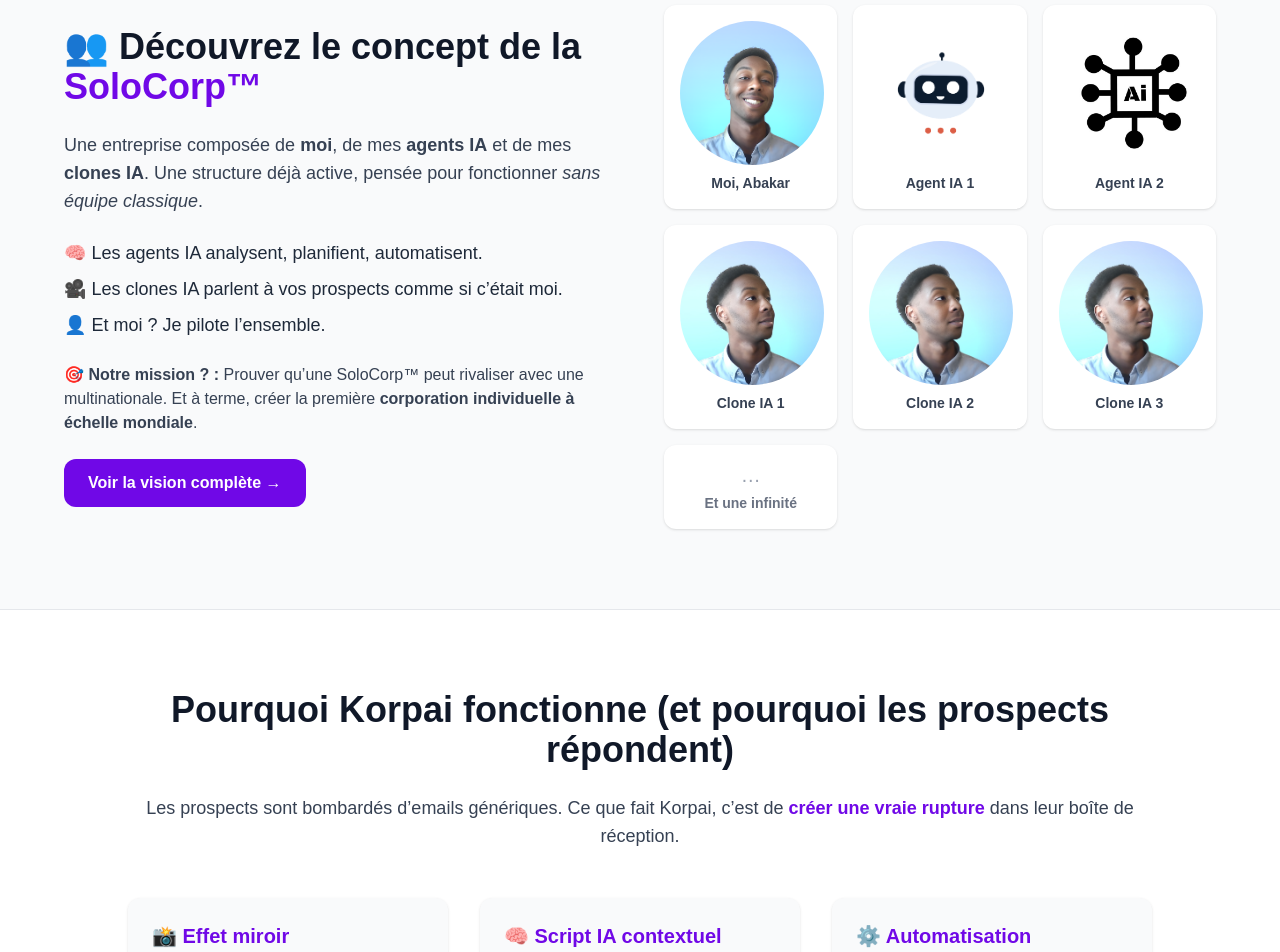
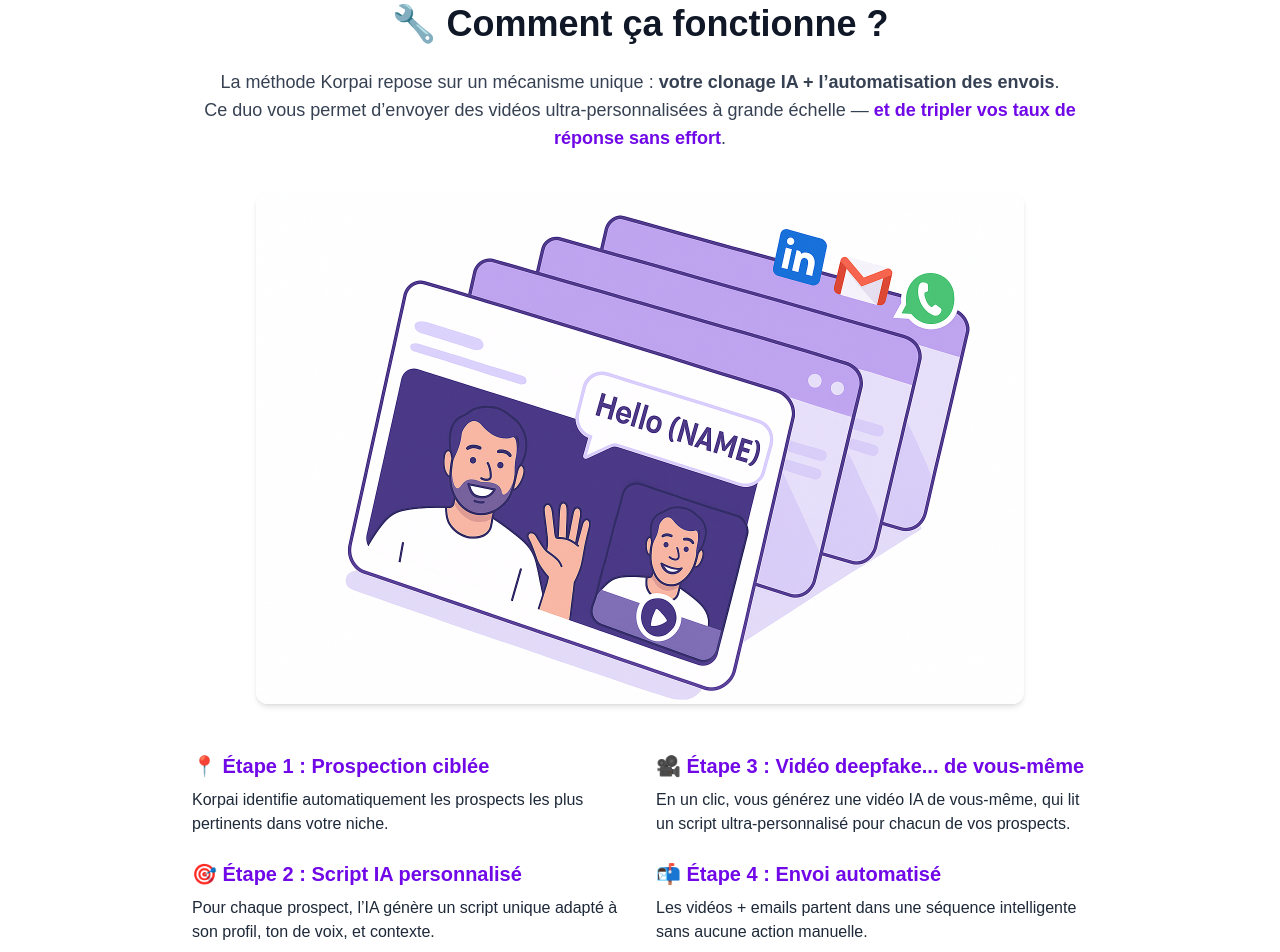
Before and after one commit to oumar-abakar/korpai, a Next.js app: page / in a window 1280 px wide. Shown: the part 660-1612 px from the top of the page. Built offline with nearby package versions, Linux system fonts and the light colour scheme.

Commit message:
header a 2 link and mechanism replace

```diff
--- a/src/components/Mechanism.tsx
+++ b/src/components/Mechanism.tsx
@@ -1,67 +1,58 @@
-import Link from "next/link";
 import Image from "next/image";
 
-export default function SoloCorpTeam() {
+export default function Mechanism() {
   return (
-    <section className="bg-gray-50 py-20 px-6 border-t border-gray-200">
-      <div className="max-w-6xl mx-auto grid md:grid-cols-2 gap-12 items-center">
-
-        {/* Texte */}
-        <div>
-          <h2 className="text-3xl md:text-4xl font-bold text-gray-900 mb-6">
-            👥 Découvrez le concept de la <span className="text-violet-700">SoloCorp™</span>
-          </h2>
-          <p className="text-lg text-gray-700 mb-6">
-            Une entreprise composée de <strong>moi</strong>, de mes <strong>agents IA</strong> et de mes <strong>clones IA</strong>.
-            Une structure déjà active, pensée pour fonctionner <em>sans équipe classique</em>.
-          </p>
-
-          <ul className="text-base md:text-lg text-gray-800 space-y-2 mb-6">
-            <li>🧠 Les agents IA analysent, planifient, automatisent.</li>
-            <li>🎥 Les clones IA parlent à vos prospects comme si c’était moi.</li>
-            <li>👤 Et moi ? Je pilote l’ensemble.</li>
-          </ul>
-
-          <p className="text-md text-gray-700 mb-6">
-            🎯 <strong>Notre mission ? :</strong> Prouver qu’une SoloCorp™ peut rivaliser avec une multinationale.
-            Et à terme, créer la première <strong>corporation individuelle à échelle mondiale</strong>.
-          </p>
-
-          <Link
-            href="/a-propos"
-            className="inline-block bg-violet-700 text-white px-6 py-3 rounded-xl font-semibold hover:bg-violet-800 transition"
-          >
-            Voir la vision complète →
-          </Link>
+    <section id="mecanisme" className="bg-white py-20 px-6">
+      <div className="max-w-4xl mx-auto text-center">
+        <h2 className="text-3xl md:text-4xl font-bold text-gray-900 mb-6">
+          🔧 Comment ça fonctionne ?
+        </h2>
+        <p className="text-lg text-gray-700 mb-10">
+          La méthode Korpai repose sur un mécanisme unique : <strong>votre clonage IA + l’automatisation des envois</strong>.<br />
+          Ce duo vous permet d’envoyer des vidéos ultra-personnalisées à grande échelle — <span className="text-violet-700 font-semibold">et de tripler vos taux de réponse sans effort</span>.
+        </p>
+        {/* Image illustrative */}
+        <div className="mb-12">
+          <Image
+            src="/looms.png"
+            alt="Illustration du mécanisme de prospection IA"
+            width={400}
+            height={400}
+            className="w-full max-w-3xl mx-auto rounded-xl shadow-md"
+          />
         </div>
 
-        {/* Visuel type trombinoscope */}
-        <div className="grid grid-cols-3 gap-4 text-center text-sm text-gray-700">
-          {[
-            { src: "/profil-ai.png", alt: "Moi", label: "Moi, Abakar" },
-            { src: "/agent-ia1.png", alt: "Agent IA 1", label: "Agent IA 1" },
-            { src: "/agent-ia2.png", alt: "Agent IA 2", label: "Agent IA 2" },
-            { src: "/clone-ia.png", alt: "Clone IA 1", label: "Clone IA 1" },
-            { src: "/clone-ia.png", alt: "Clone IA 2", label: "Clone IA 2" },
-            { src: "/clone-ia.png", alt: "Clone IA 3", label: "Clone IA 3" },
-          ].map((item, i) => (
-            <div key={i} className="bg-white rounded-xl shadow p-4">
-              <div className="w-36 h-36 mx-auto mb-2 relative">
-                <Image
-                  src={item.src}
-                  alt={item.alt}
-                  fill
-                  className="rounded-full object-cover"
-                />
-              </div>
-              <div className="font-semibold">{item.label}</div>
-            </div>
-          ))}
+        {/* Étapes */}
+        <div className="grid md:grid-cols-2 gap-8 text-left text-gray-800">
+          <div>
+            <h3 className="text-xl font-semibold text-violet-700 mb-2">📍 Étape 1 : Prospection ciblée</h3>
+            <p>
+              Korpai identifie automatiquement les prospects les plus pertinents dans votre niche.
+            </p>
+            <h3 className="text-xl font-semibold text-violet-700 mt-6 mb-2">🎯 Étape 2 : Script IA personnalisé</h3>
+            <p>
+              Pour chaque prospect, l’IA génère un script unique adapté à son profil, ton de voix, et contexte.
+            </p>
+          </div>
+          <div>
+            <h3 className="text-xl font-semibold text-violet-700 mb-2">🎥 Étape 3 : Vidéo deepfake... de vous-même</h3>
+            <p>
+              En un clic, vous générez une vidéo IA de vous-même, qui lit un script ultra-personnalisé pour chacun de vos prospects.
+            </p>
+            <h3 className="text-xl font-semibold text-violet-700 mt-6 mb-2">📬 Étape 4 : Envoi automatisé</h3>
+            <p>
+              Les vidéos + emails partent dans une séquence intelligente sans aucune action manuelle.
+            </p>
+          </div>
+        </div>
 
-          <div className="bg-white rounded-xl shadow p-4 flex flex-col items-center justify-center">
-            <span className="text-gray-400 text-xl mb-1">…</span>
-            <span className="font-semibold text-gray-500">Et une infinité</span>
-          </div>
+        <div className="mt-12">
+          <a
+            href="/rejoindre"
+            className="inline-block bg-violet-700 text-white px-6 py-3 rounded-xl font-medium hover:bg-violet-800 transition"
+          >
+            Je veux tester ce mécanisme
+          </a>
         </div>
       </div>
     </section>
--- a/src/components/SoloCorpTeam.tsx
+++ b/src/components/SoloCorpTeam.tsx
@@ -1,4 +1,5 @@
 import Link from "next/link";
+import Image from "next/image";
 
 export default function SoloCorpTeam() {
   return (
@@ -36,57 +37,30 @@
 
         {/* Visuel type trombinoscope */}
         <div className="grid grid-cols-3 gap-4 text-center text-sm text-gray-700">
-          <div className="bg-white rounded-xl shadow p-4">
-            <img
-              src="/profil-ai.png"
-              alt="Moi"
-              className="w-36 h-36 rounded-full object-cover mx-auto mb-2"
-            />
-            <div className="font-semibold">Moi, Abakar</div>
-          </div>
-          <div className="bg-white rounded-xl shadow p-4">
-            <img
-              src="/agent-ia1.png"
-              alt="Agent IA 1"
-              className="w-36 h-36 rounded-full object-cover mx-auto mb-2"
-            />
-            <div className="font-semibold">Agent IA 1</div>
-          </div>
-          <div className="bg-white rounded-xl shadow p-4">
-            <img
-              src="/agent-ia2.png"
-              alt="Agent IA 2"
-              className="w-36 h-36 rounded-full object-cover mx-auto mb-2"
-            />
-            <div className="font-semibold">Agent IA 2</div>
-          </div>
-          <div className="bg-white rounded-xl shadow p-4">
-            <img
-              src="/clone-ia.png"
-              alt="Clone IA 1"
-              className="w-36 h-36 rounded-full object-cover mx-auto mb-2"
-            />
-            <div className="font-semibold">Clone IA 1</div>
-          </div>
-          <div className="bg-white rounded-xl shadow p-4">
-            <img
-              src="/clone-ia.png"
-              alt="Clone IA 2"
-              className="w-36 h-36 rounded-full object-cover mx-auto mb-2"
-            />
-            <div className="font-semibold">Clone IA 2</div>
-          </div>
-          <div className="bg-white rounded-xl shadow p-4">
-            <img
-              src="/clone-ia.png"
-              alt="Clone IA 2"
-              className="w-36 h-36 rounded-full object-cover mx-auto mb-2"
-            />
-            <div className="font-semibold">Clone IA 2</div>
-          </div>
+          {[
+            { src: "/profil-ai.png", alt: "Moi", label: "Moi, Abakar" },
+            { src: "/agent-ia1.png", alt: "Agent IA 1", label: "Agent IA 1" },
+            { src: "/agent-ia2.png", alt: "Agent IA 2", label: "Agent IA 2" },
+            { src: "/clone-ia.png", alt: "Clone IA 1", label: "Clone IA 1" },
+            { src: "/clone-ia.png", alt: "Clone IA 2", label: "Clone IA 2" },
+            { src: "/clone-ia.png", alt: "Clone IA 3", label: "Clone IA 3" },
+          ].map((item, i) => (
+            <div key={i} className="bg-white rounded-xl shadow p-4">
+              <div className="w-36 h-36 mx-auto mb-2 relative">
+                <Image
+                  src={item.src}
+                  alt={item.alt}
+                  fill
+                  className="rounded-full object-cover"
+                />
+              </div>
+              <div className="font-semibold">{item.label}</div>
+            </div>
+          ))}
+
           <div className="bg-white rounded-xl shadow p-4 flex flex-col items-center justify-center">
             <span className="text-gray-400 text-xl mb-1">…</span>
-            <span className="font-semiblod text-gray-500">Et une infinité</span>
+            <span className="font-semibold text-gray-500">Et une infinité</span>
           </div>
         </div>
       </div>
```
Also changed, not shown: src/components/Header.tsx (+37 -25 lines).
